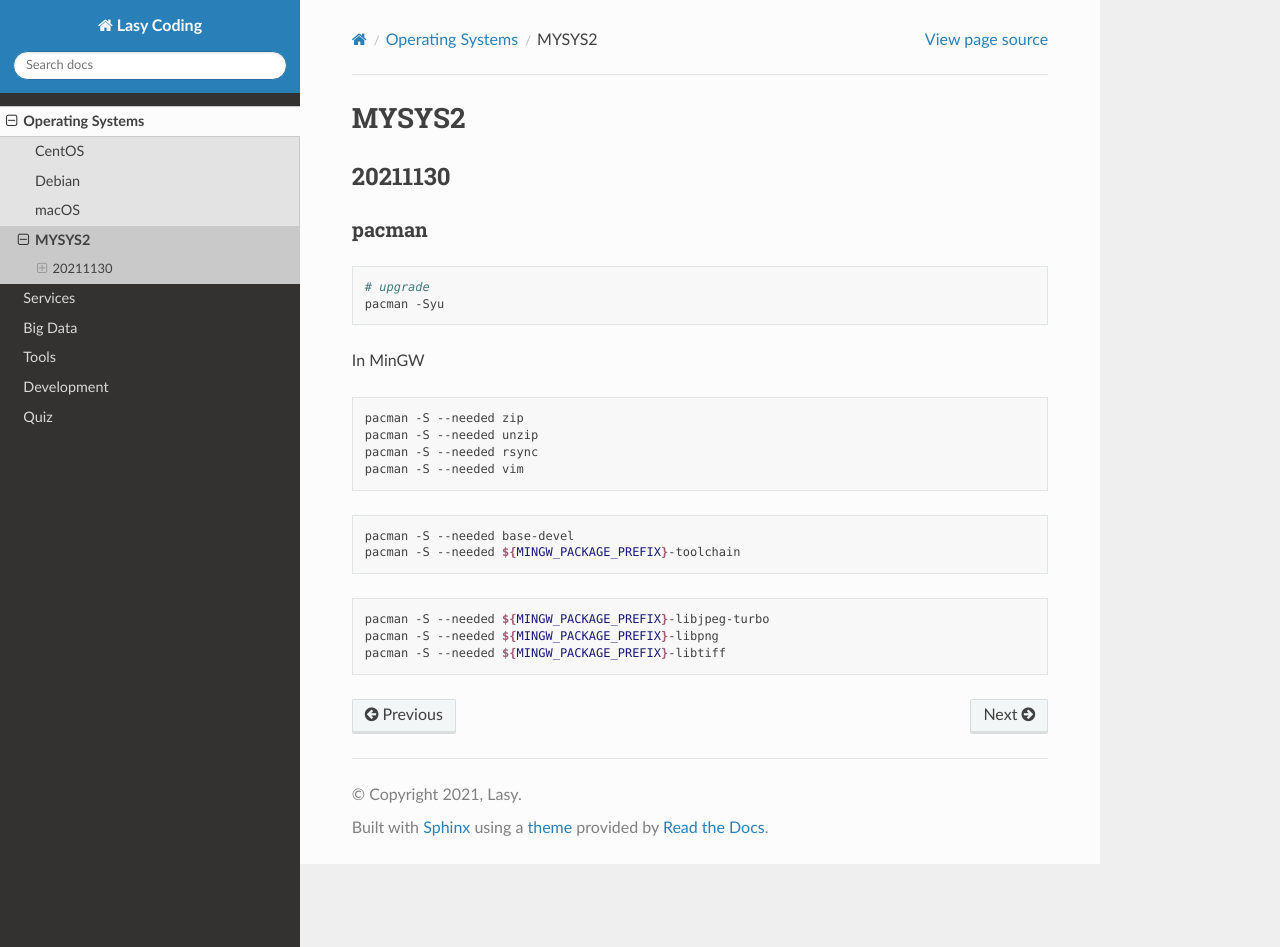
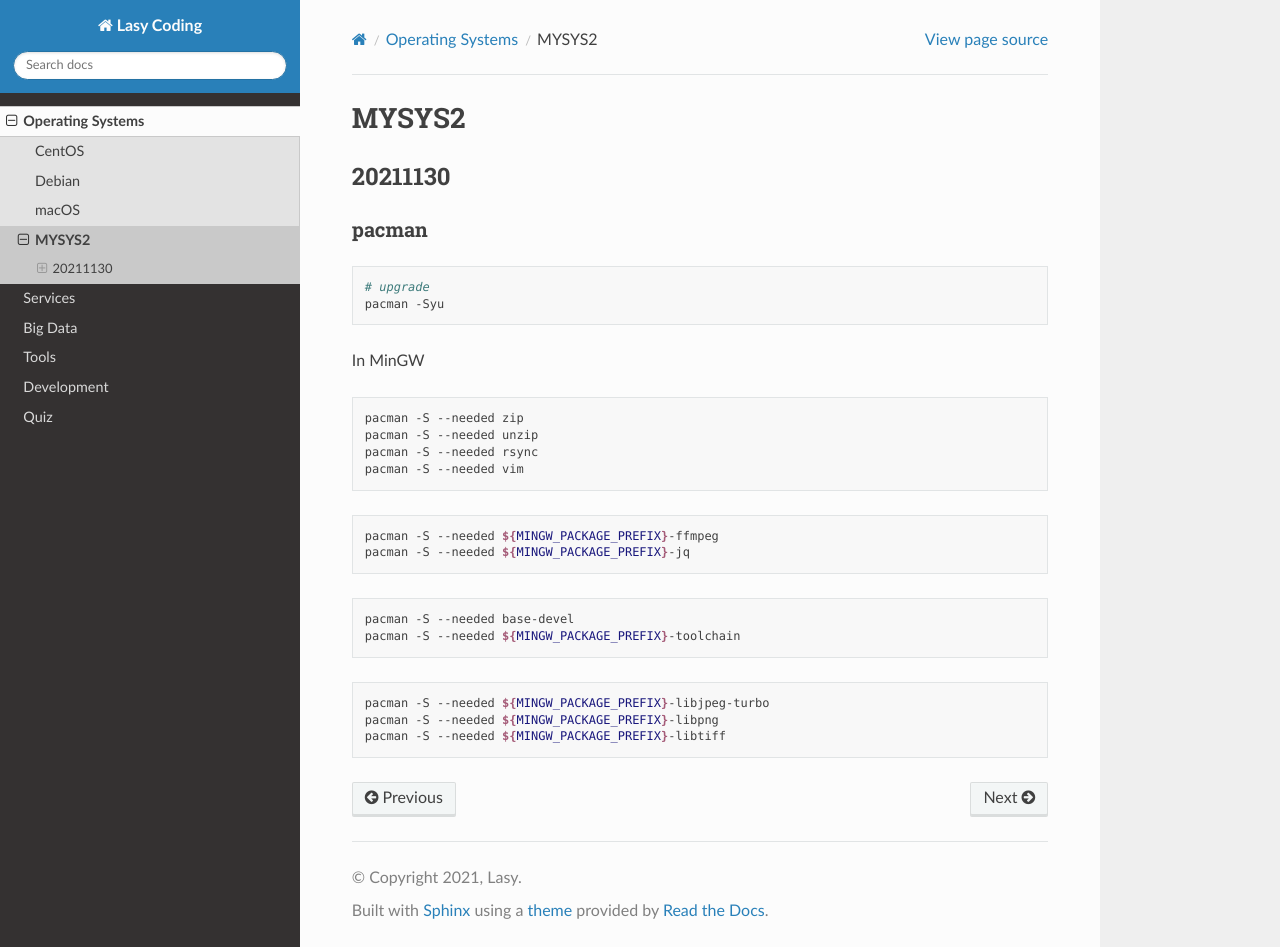
Before and after one commit to lasyard/coding, a Sphinx documentation site: the page built from docs/os/msys2.md, in a window 1280 px wide and 947 px high. Built offline with Sphinx 7.4.7 and the Read the Docs theme 2.0.0, drawn with Linux system fonts in a browser that asks for light colours.

Commit message:
Updated docs/os/msys2.

````diff
--- a/docs/os/msys2.md
+++ b/docs/os/msys2.md
@@ -19,6 +19,11 @@
 ```
 
 ```sh
+pacman -S --needed ${MINGW_PACKAGE_PREFIX}-ffmpeg
+pacman -S --needed ${MINGW_PACKAGE_PREFIX}-jq
+```
+
+```sh
 pacman -S --needed base-devel
 pacman -S --needed ${MINGW_PACKAGE_PREFIX}-toolchain
 ```
````
